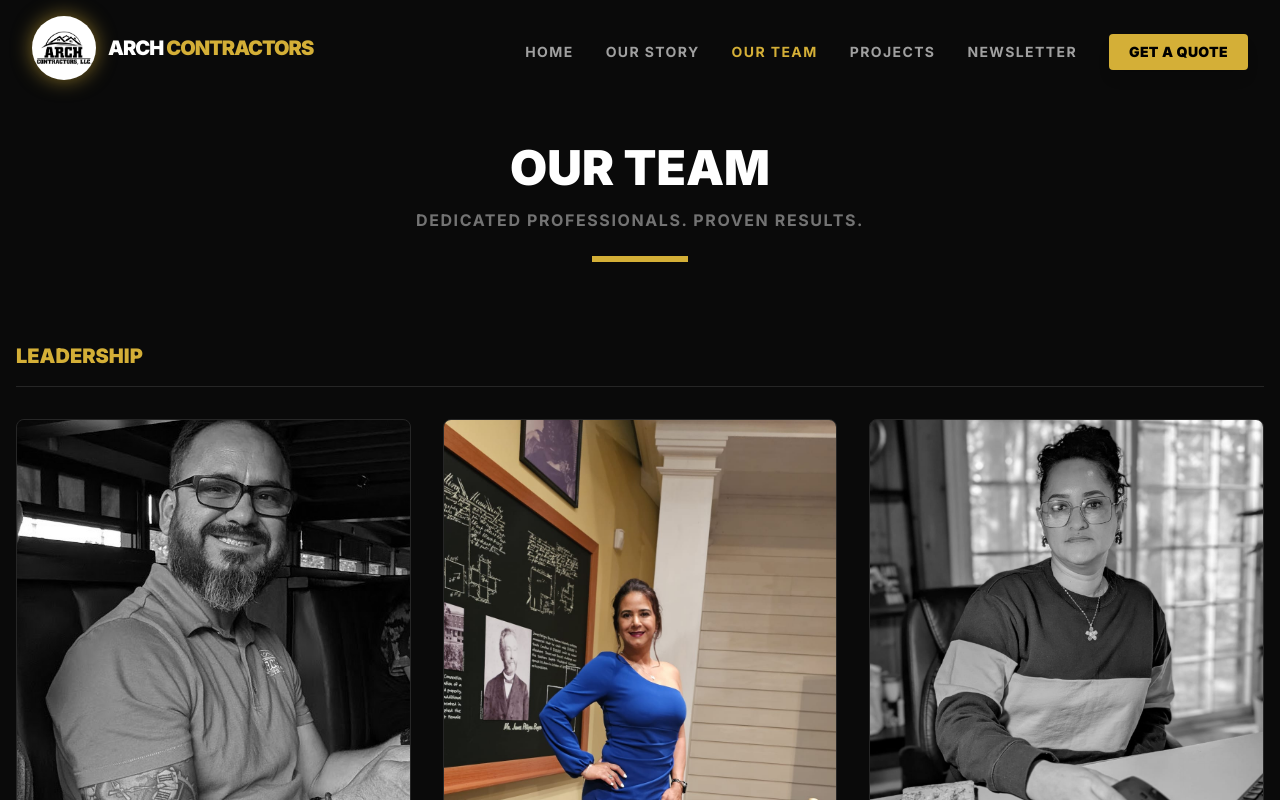
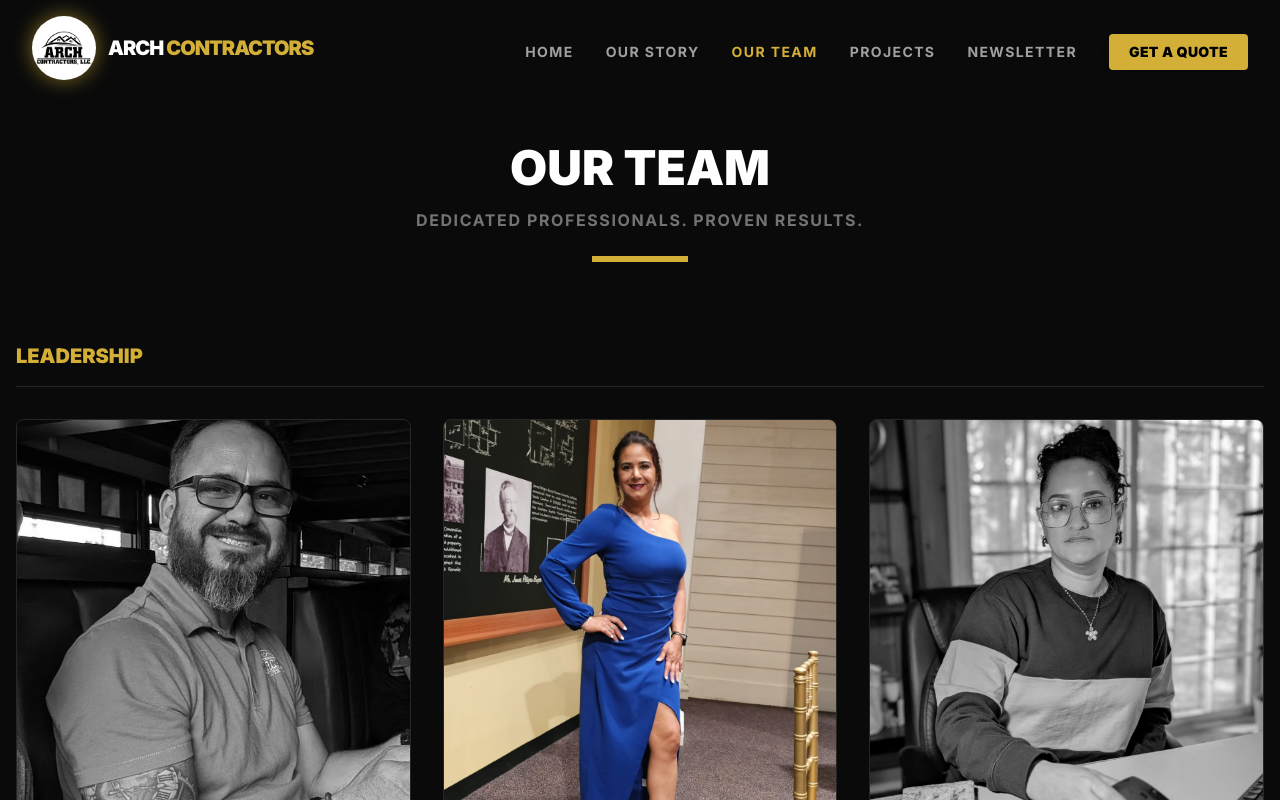
Before and after one commit to kitopa134/arch-website-engine, a Next.js app: page / in a window 1280 px wide. Both pictures are taken after a click on the button "OUR TEAM". Shown: the top 800 px of the page. Built offline with nearby package versions, Linux system fonts and the light colour scheme.

Commit message:
Update page.js

```diff
--- a/app/page.js
+++ b/app/page.js
@@ -301,7 +301,7 @@ export default function Home() {
                   </div>
                   <div className="bg-neutral-900 border border-[#262626] rounded-lg overflow-hidden group hover:border-[#D4AF37] transition-all">
                       <div className="h-[26rem] overflow-hidden relative">
-                          <img src="/images/vanessa-v2.jpg" className={`w-full h-full object-cover object-top transition-all duration-500 ${highlightIndex === 1 ? 'grayscale-0 scale-105' : 'grayscale group-hover:grayscale-0'}`} />
+                          <img src="/images/vanessa-v2.jpg" className={`w-full h-full object-cover object-center transition-all duration-500 ${highlightIndex === 1 ? 'grayscale-0 scale-105' : 'grayscale group-hover:grayscale-0'}`} />
                       </div>
                       <div className="p-6 relative">
                           <div className="absolute -top-6 right-6 bg-[#D4AF37] p-3 rounded-full border-4 border-neutral-900"><Briefcase className="text-black w-5 h-5" /></div>
```
